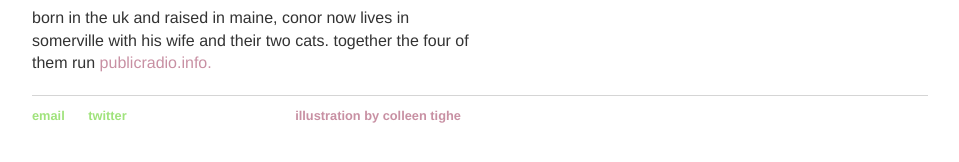
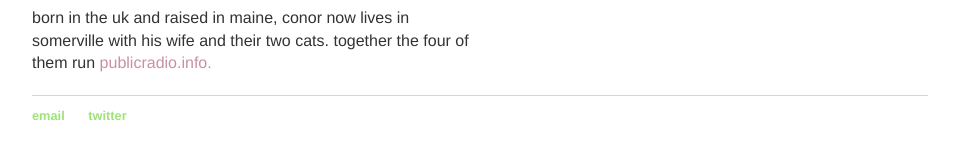
Before and after one commit to huihuiandilly/huihuiandilly.github.io, a Jekyll site: the page built from index.html, in a window 1280 px wide. Shown: the part 428-590 px from the top of the page, without its empty margins (88-1047 px from the left). Built offline with Jekyll 4.4.1, drawn with Linux system fonts in a browser that asks for light colours.

Commit message:
Update default.html

```diff
--- a/_layouts/default.html
+++ b/_layouts/default.html
@@ -21,10 +21,9 @@
 			</div><!-- /.container -->
 			<footer>
 			<ul><li>
-				<a href="mailto:rosie@rosiegillies.com"><font color="#A0E37C">email</font></a></li>
-				<li> <a href="https://twitter.com/breadandrosie" target=”_blank”><font color="#A0E37C">twitter</font></a></li>
+				<a href="mailto:conor@conorgillies.com"><font color="#A0E37C">email</font></a></li>
+				<li> <a href="https://twitter.com/conorgillies" target=”_blank”><font color="#A0E37C">twitter</font></a></li>
 				<li>&nbsp;</li><li>&nbsp;</li><li>&nbsp;</li><li>&nbsp;</li><li>&nbsp;</li><li>&nbsp;</li>
-				<li>illustration by <a href="https://colleentigheart.com" target="_blank">colleen tighe</a></li>
 				</ul>
 
 			</footer>
```
